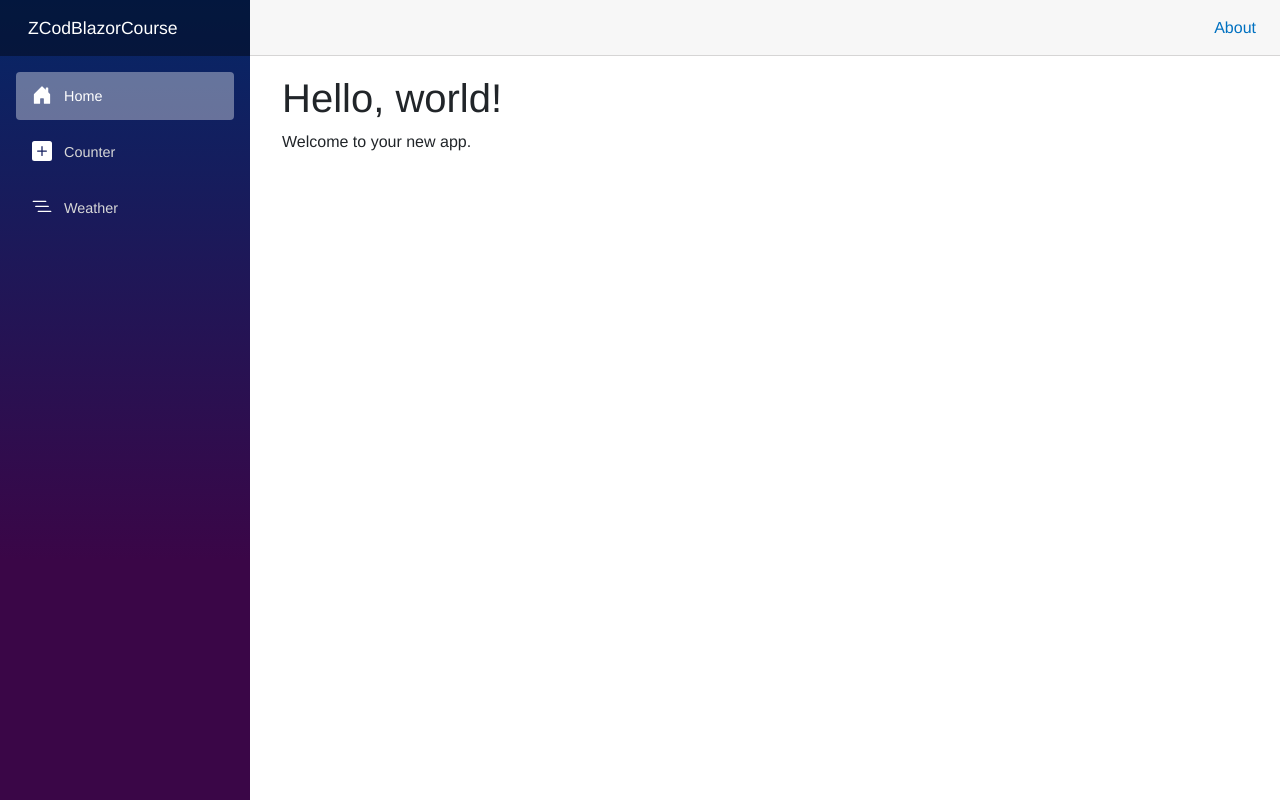
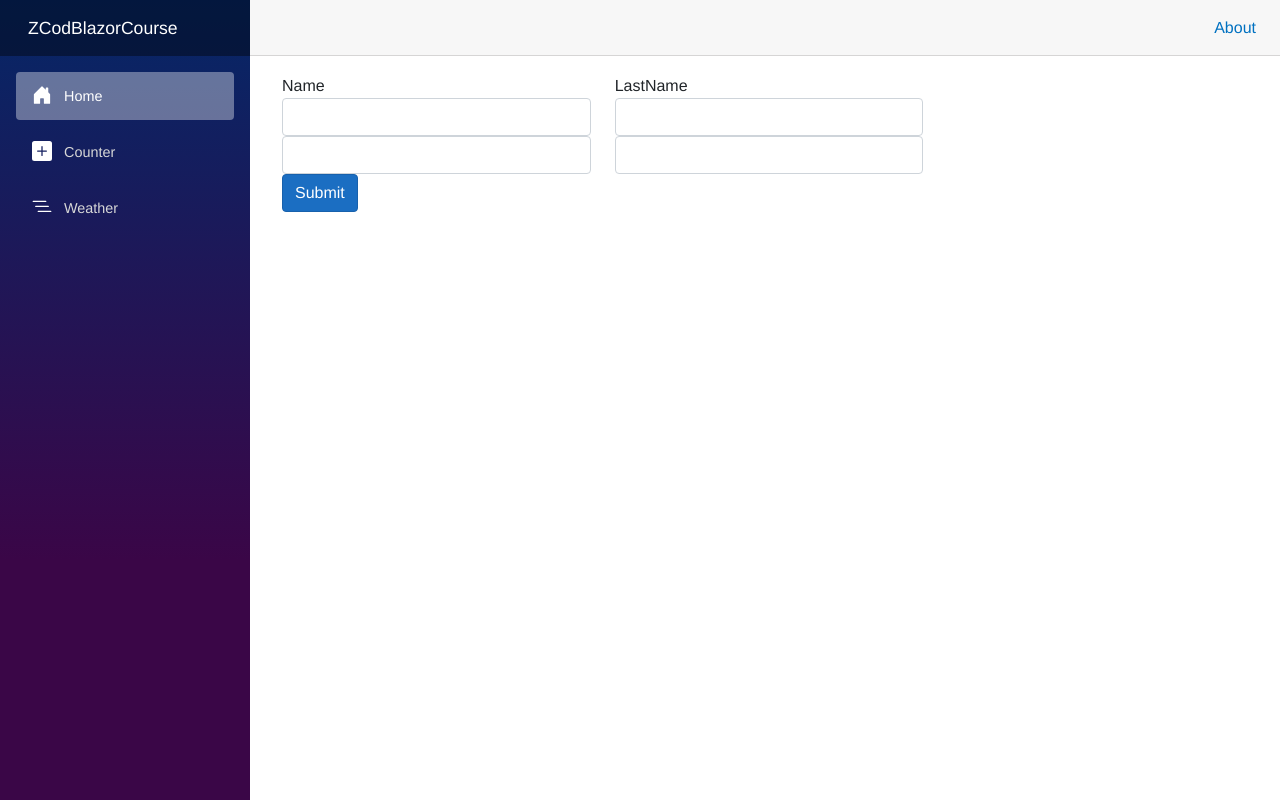
Before and after one commit to zcodLearn/ZCodBlazorCourse, an ASP.NET Core app: page / in a window 1280 px wide. Run offline with ASP.NET Core 8, Linux system fonts and the light colour scheme; style sheets or scripts are compiled from the project's sources.

Commit message:
part 1 edit form

```diff
--- a/Pages/Home.razor
+++ b/Pages/Home.razor
@@ -1,7 +1,47 @@
 @page "/"
+@using System.ComponentModel.DataAnnotations
 
 <PageTitle>Home</PageTitle>
 
-<h1>Hello, world!</h1>
+<EditForm Model="User" OnValidSubmit="Submit">
+    <DataAnnotationsValidator />
+    <ValidationSummary />
 
-Welcome to your new app.
+    <div class="row">
+        <div class="col-md-4">
+            <label>Name</label>
+            <input type="text" class="form-control" @bind-value="@User.Name" />
+            <InputText class="form-control" @bind-Value="User.Name" />
+            <ValidationMessage For="@(() => User.Name)" />
+        </div>
+        <div class="col-md-4">
+            <label>LastName</label>
+            <input type="text" class="form-control" @bind-value="@User.LastName" />
+            <InputText class="form-control" @bind-Value="User.LastName" />
+            <ValidationMessage For="@(() => User.LastName)" />
+        </div>
+        <div class="col-md-12">
+            <button class="btn btn-primary" type="submit">
+                Submit
+            </button>
+        </div>
+    </div>
+</EditForm>
+
+@code {
+    public UserDto User = new UserDto();
+
+    public class UserDto
+    {
+        public int Id { get; set; }
+        [Required(ErrorMessage = "name is required!")]
+        public string Name { get; set; }
+        [Required(ErrorMessage = "last name is required!")]
+        public string LastName { get; set; }
+    }
+
+    public async Task Submit()
+    {
+
+    }
+}
```
